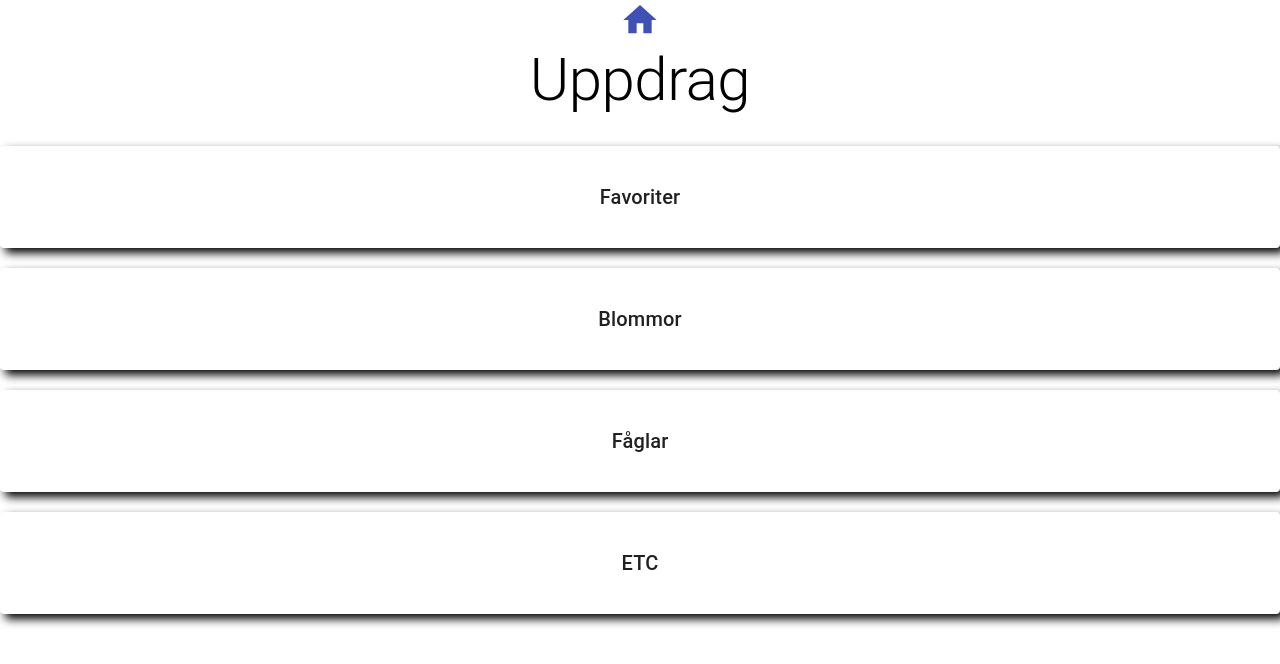
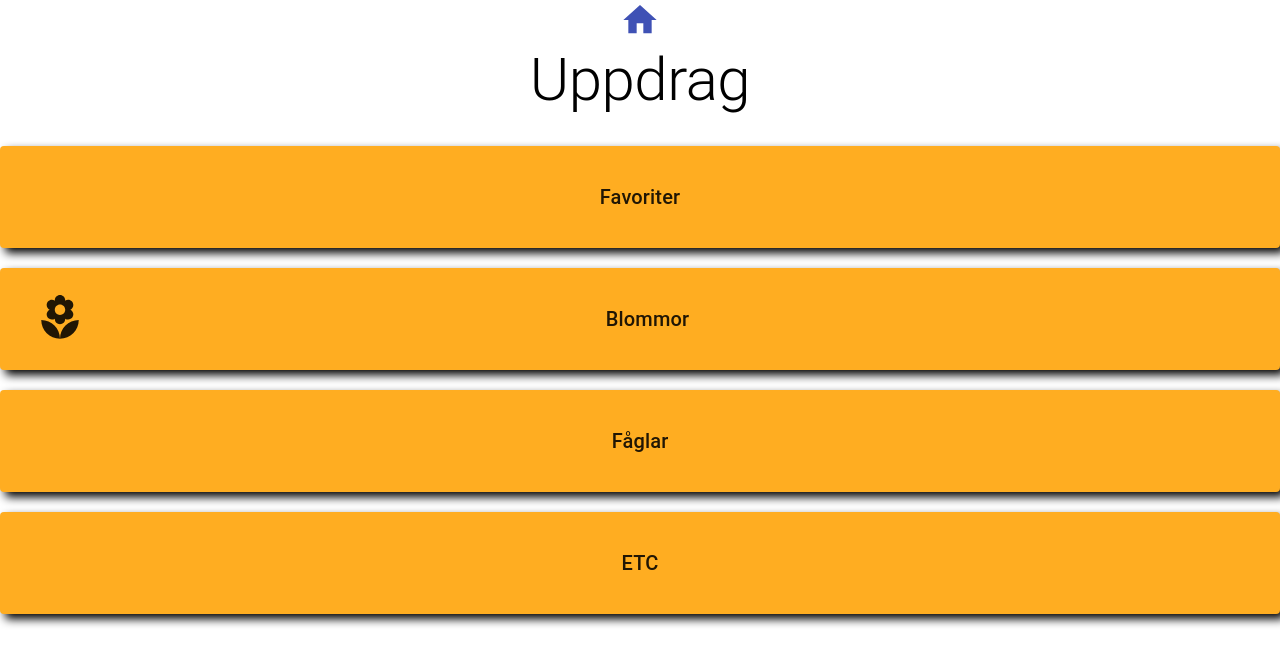
Before and after one commit to GabrielBjorlin/Min-beloning, a Next.js app: page /uppdrag in a window 1280 px wide. Shown: the top 664 px of the page. Built offline with nearby package versions, Linux system fonts and the light colour scheme.

Commit message:
kategori, blommor

```diff
--- a/pages/uppdrag.js
+++ b/pages/uppdrag.js
@@ -1,8 +1,28 @@
 import React from "react"
-import { Grid, Typography, Paper } from "@material-ui/core"
-import styles from "../styles/Home.module.css"
+import { Grid, Typography, Paper, Icon } from "@material-ui/core"
+import styles from "../styles/Uppdrag.module.css"
+import LocalFloristIcon from '@mui/icons-material/LocalFlorist';
+import { useRouter } from "next/router"
+import { BLOMMOR} from "../src/utils/config"
+import { style } from "@mui/system";
+import { ArrowLeft } from "@mui/icons-material";
+
+
+
+
+
+
 
 const uppdrag = () => {
+
+
+  const router = useRouter()
+
+const navigate = (alt) => {
+  if(alt === BLOMMOR)
+    router.push(BLOMMOR);
+}
+
   return (
     <div className={styles.container}>
       <Typography variant="h2">Uppdrag</Typography>
@@ -13,8 +33,9 @@ const uppdrag = () => {
           </Paper>
         </Grid>
         <Grid item xs={12}>
-          <Paper className={styles.paper}>
-            <Typography variant="h6">Blommor</Typography>
+          <Paper className={styles.paper}  onClick={() => navigate(BLOMMOR)}>
+            <LocalFloristIcon style={{fontSize: "50px", marginTop: "-10px", float: "left"}}/>
+              <Typography variant="h6" style={{marginRight: "35px"}}>Blommor </Typography>
           </Paper>
         </Grid>
         <Grid item xs={12}>
--- a/src/utils/config.js
+++ b/src/utils/config.js
@@ -2,3 +2,4 @@ export const BELONINGAR = "/beloningar"
 export const UPPDRAG = "/uppdrag"
 export const DAGENUPPDRAG = "dagens-uppdrag"
 export const HISTORIK = "/historik"
+export const BLOMMOR = "/blommor"
--- /dev/null
+++ b/styles/Uppdrag.module.css
@@ -0,0 +1,10 @@
+.container {
+    text-align: center
+  }
+
+  .paper {
+    padding: 35px;
+    box-shadow: 5px 5px 10px black !important;
+    margin-bottom: 20px;
+    background-color: #FFAD21 !important;
+  }
```
Also changed, not shown: pages/blommor.js (added, +14 -0 lines).
